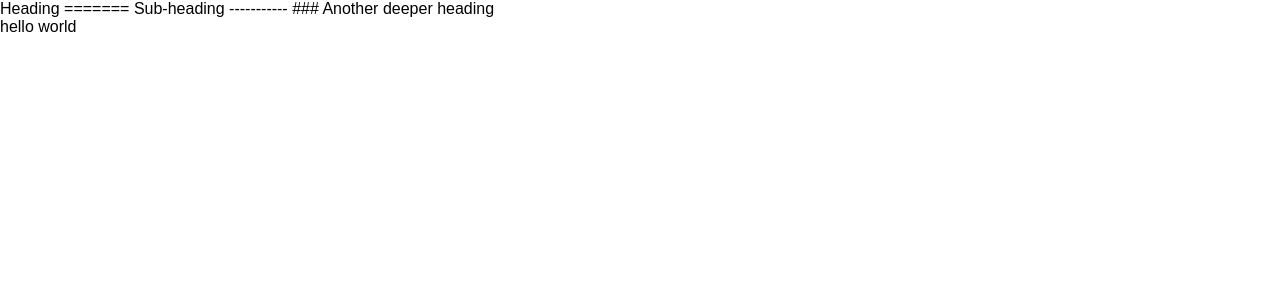
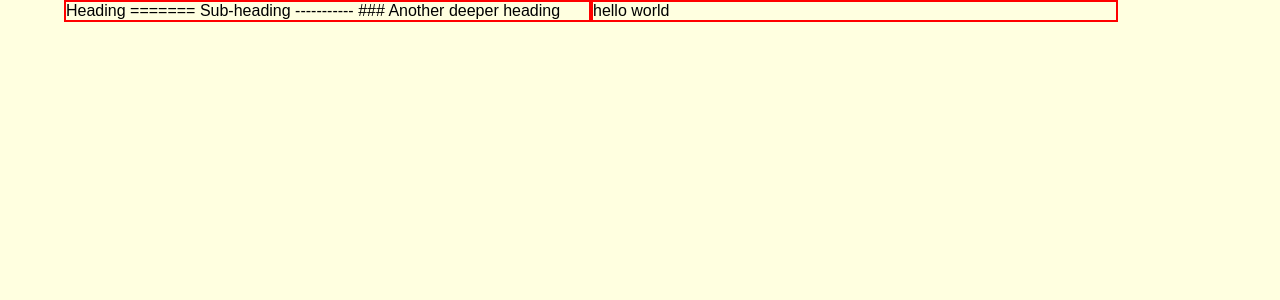
Before and after one commit to andrwsalcdo/react-markdown-preview, a React (Create React App) app: page / in a window 1280 px wide. Shown: the top 300 px of the page. Built offline with nearby package versions, Linux system fonts and the light colour scheme.

Commit message:
add simple styling

```diff
--- a/src/App.css
+++ b/src/App.css
@@ -0,0 +1,21 @@
+body {
+    background: lightyellow;
+    color: black;
+    font-family: Impact, Haettenschweiler, 'Arial Narrow Bold', sans-serif;
+    margin-top: 50px;
+}
+
+.container {
+    margin: 0 auto;
+    max-width: 90%;
+}
+
+.column {
+    border: 2px solid red;
+    display: inline-block;
+    height: 100%;
+    margin: 0;
+    padding: 0;
+    vertical-align: top;
+    width: 45.4%;
+}
```
